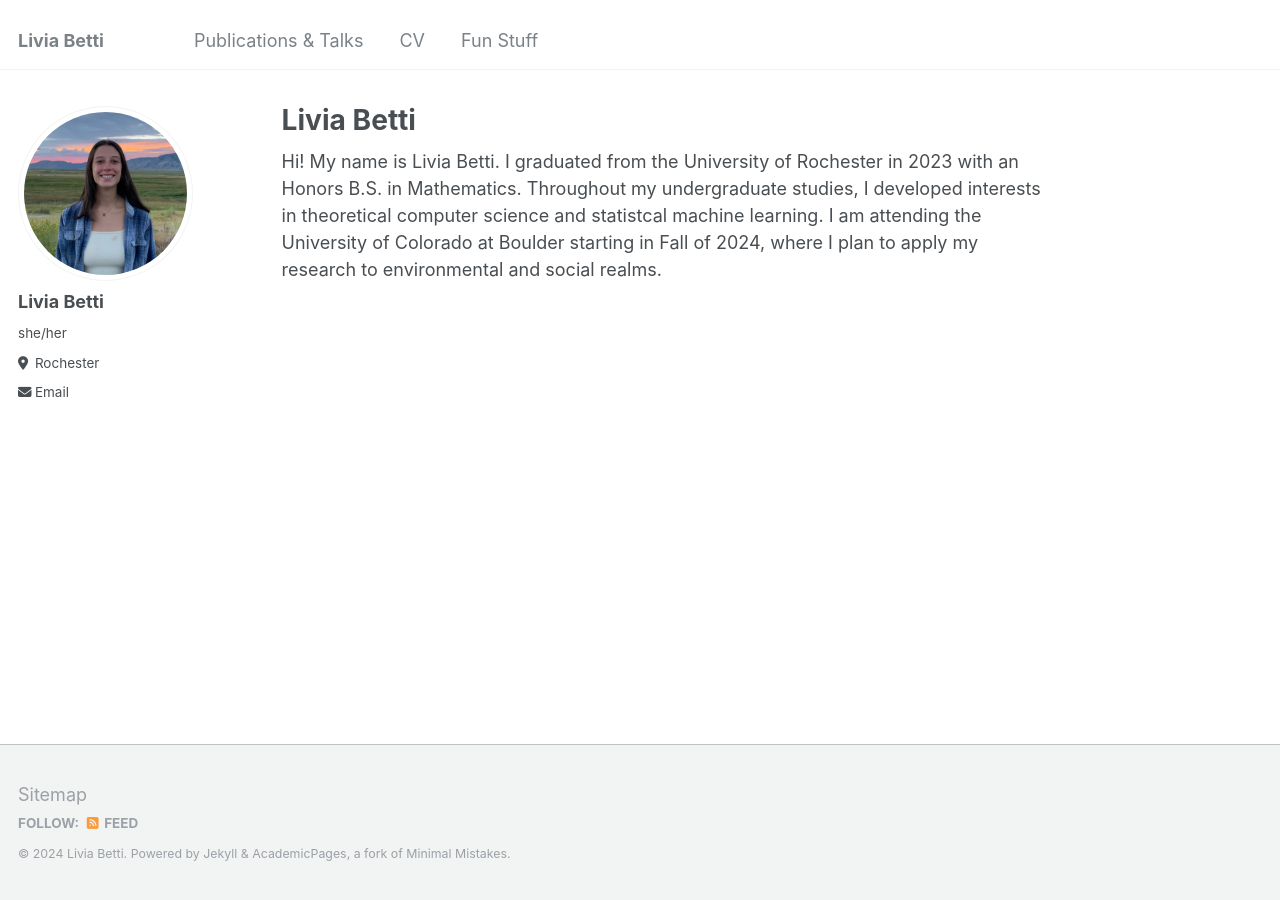
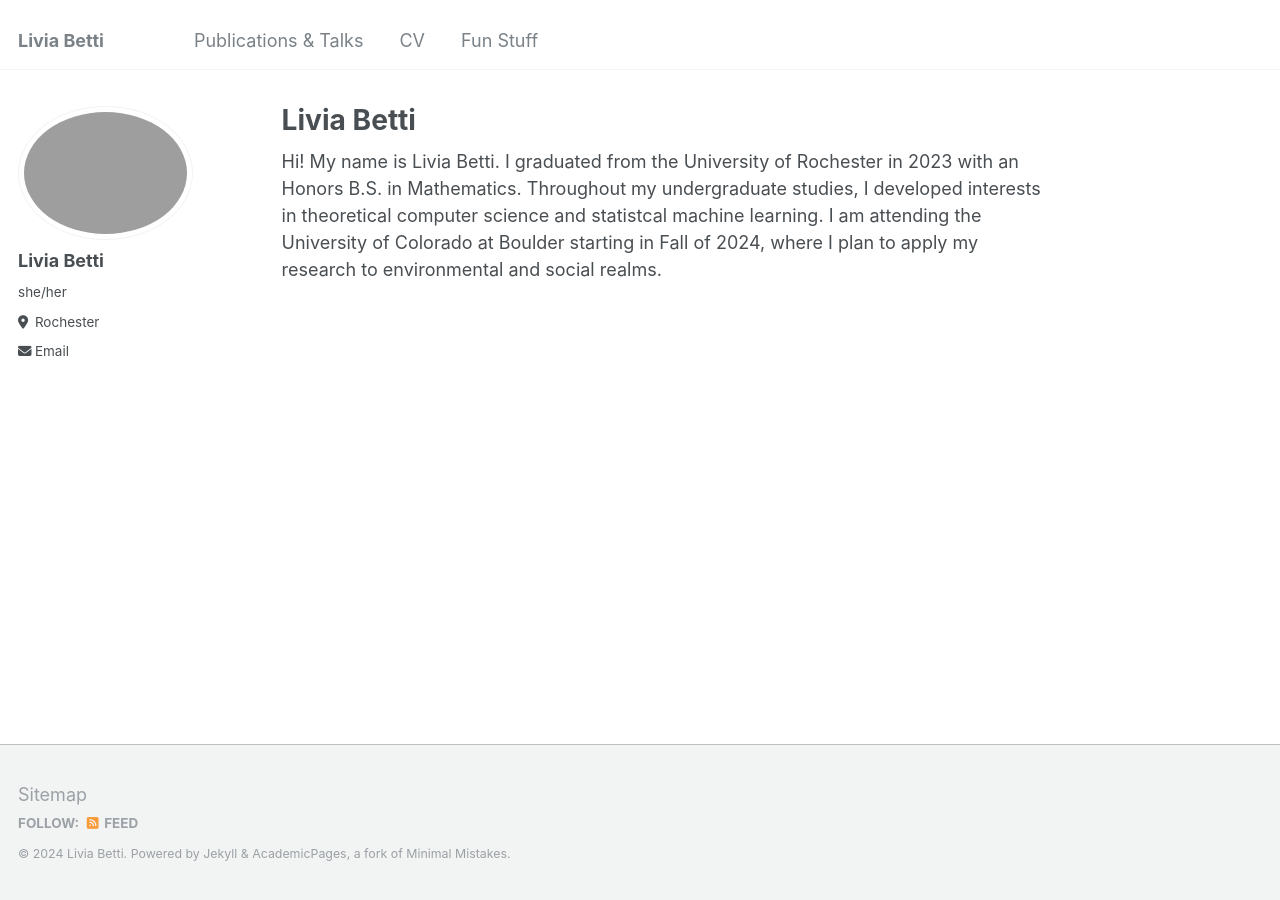
Before and after one commit to liviabetti1/liviabetti1.github.io, a Jekyll site: the page built from _pages/about.md, in a window 1280 px wide. Built offline with Jekyll 4.4.1, drawn with Linux system fonts in a browser that asks for light colours.

Commit message:
Update _config.yml

```diff
--- a/_config.yml
+++ b/_config.yml
@@ -21,7 +21,7 @@ repository               : "liviabetti1/liviabetti1.github.io"
 #               Additional customization can be done by editing /_includes/author-profile.html
 author:
   # Biographic information
-  avatar           : "IMG_0479.jpeg"
+  avatar           : "profile.png"
   name             : "Livia Betti"
   pronouns         : "she/her"
   bio              : #
```
